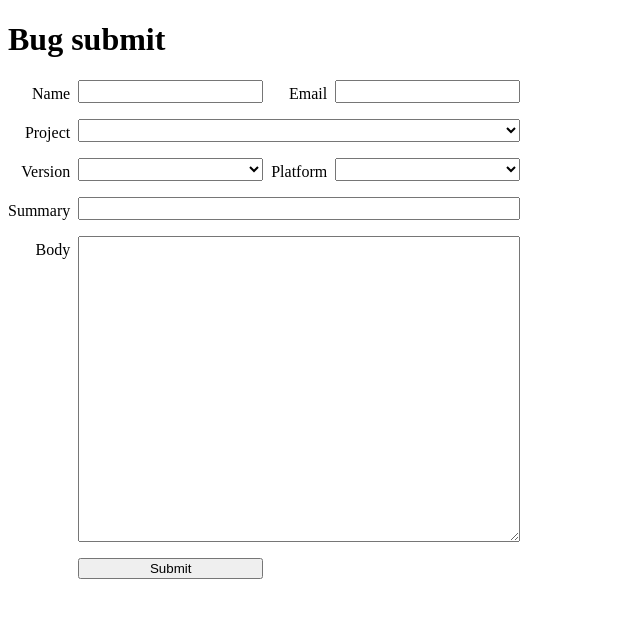
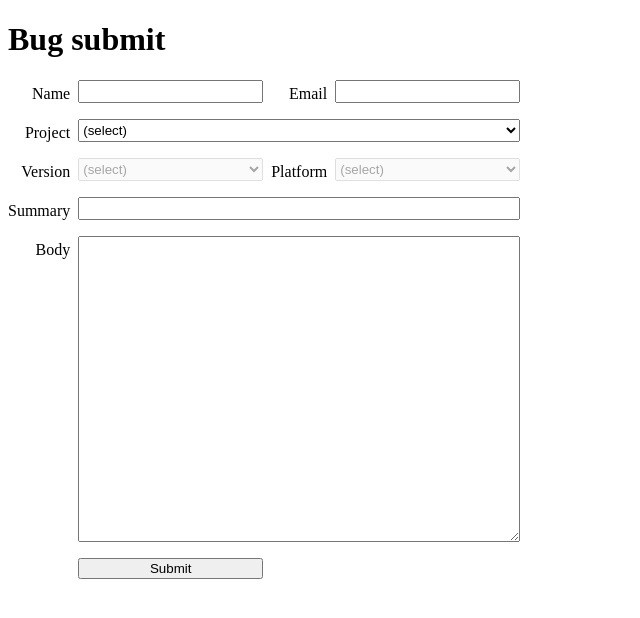
Before and after one commit to keianrao/WebCRUD, an Angular app in the folder BugSubmit/BugSubmit/: page / in a window 1280 px wide. Shown: the top 618 px of the page, without its empty margins (0-640 px from the left). Built offline with nearby package versions, Linux system fonts and the light colour scheme.

Commit message:
Added.. "introductory" combobox loading.

```diff
--- a/BugSubmit/BugSubmit/src/app/app.component.html
+++ b/BugSubmit/BugSubmit/src/app/app.component.html
@@ -1,6 +1,6 @@
 <h1>Bug submit</h1>
 
-<div class="status" [hidden]="ready">{{ statusMessage }}</div>
+<div class="status" [hidden]="!statusMessage">{{ statusMessage }}</div>
 
 <div class="grid">
 	<label>Name</label>
@@ -9,11 +9,30 @@
 	<input type="text" [disabled]="!ready" />
 
 	<label>Project</label>
-	<select class="full" [disabled]="!ready"></select>
+	<select class="full"
+			[disabled]="!ready || availableProjects.length == 0"
+			(change)="selectProject($event.target.value)">
+		<option value="null">(select)</option>
+		<option *ngFor="let project of availableProjects">
+			{{ project }}
+		</option>
+	</select>
 	<label>Version</label>
-	<select [disabled]="!ready"></select>
+	<select [disabled]="!ready || availableVersions.length == 0"
+			(change)="selectVersion($event.target.value)">
+		<option value="null">(select)</option>
+		<option *ngFor="let version of availableVersions">
+			{{ version }}
+		</option>
+	</select>
 	<label>Platform</label>
-	<select [disabled]="!ready"></select>
+	<select [disabled]="!ready || availablePlatforms.length == 0"
+			(input)="selectPlatform($event.target.value)">
+		<option value="null">(select)</option>
+		<option *ngFor="let platform of availablePlatforms">
+			{{ platform }}
+		</option>
+	</select>
 
 	<label>Summary</label>
 	<input class="full" type="text" [disabled]="!ready" />
--- a/BugSubmit/BugSubmit/src/app/app.component.ts
+++ b/BugSubmit/BugSubmit/src/app/app.component.ts
@@ -10,6 +10,13 @@ export class AppComponent {
   title = 'BugSubmit';
   statusMessage = "Loading data from the server. Pardon us for the wait..";
   ready = false;
+  projectInfo = [];
+  selectedProject = null;
+  selectedVersion = null;
+  selectedPlatform = null;
+  availableProjects = [];
+  availableVersions = [];
+  availablePlatforms = [];
 
   // Angular's generators are forcing a style of width-2 soft tabs.
   // Given this framework is quite opinionated, we should probably get
@@ -37,30 +44,31 @@ export class AppComponent {
   fetchError() {
 	this.statusMessage =
 		"We tried to fetch project info from the database,"
-		+ "but were unsuccessful."
-		+ "Sorry; this bug reporter presently won't work.";
+		+ " but were unsuccessful."
+		+ " Sorry; this bug reporter presently won't work.";
 	// Does TypeScript enforce statement terminators?
 	// I expected compile errors from the above.
   }
 
   integrateProjectInfo(projectInfo) {
-  	// This is a bit tricky. We show versions only after a project
-	// is selected, and we show platforms only after a version is selected.
-	// And since ProjectInfoService didn't do it for us, we have to
-	// organise platforms hierarchically under versions too.
+	this.projectInfo = projectInfo;
+	this.availableProjects = this.getProjects(this.projectInfo);
+	// Rather than transform the data to a form suitable for us, I'm
+	// just going to live iterate everytime. The form we need (hierarchical
+	// dictionary keyed by name) is troublesome to transform this into.
 
-	// For now let's pretend it worked. Bad.
 	return true;
   }
 
-  badProjectInfo() {
+  badProjectInfo(error) {
+  	console.error(error);
 	this.statusMessage =
 		"We fetched some project info, but they were bad."
-		+ "Sorry; this bug reporter presently won't work.";
+		+ " Sorry; this bug reporter presently won't work.";
   }
 
   enableForm() {
-  	this.statusMessage = "Successfully loaded.";
+  	this.statusMessage = "";
   	this.ready = true;
   }
 
@@ -68,7 +76,57 @@ export class AppComponent {
   	console.error(error);
 	this.statusMessage =
 		"Something quite unexpected occured."
-		+ "Sorry; this bug reporter presently won't work.";
+		+ " Sorry; this bug reporter presently won't work.";
+  }
+
+  selectProject = name => {
+  	this.selectedProject = name;
+	this.selectedVersion = null;
+	this.selectedPlatform = null;
+	this.availableVersions = this.getVersions(
+		this.projectInfo,
+		this.selectedProject
+	);
+	this.selectVersion(null);
+	this.selectPlatform(null);
+  }
+
+  selectVersion = version => {
+  	this.selectedVersion = version;
+	this.selectedPlatform = null;
+	this.availablePlatforms = this.getPlatforms(
+		this.projectInfo,
+		this.selectedProject,
+		this.selectedVersion
+	);
+	this.selectPlatform(null);
+  }
+
+  selectPlatform = platform => {
+  	this.selectedPlatform = platform;
+  }
+
+  alistFind(array, key, value) {
+  	return array.find(elem => elem[key] == value);
+  }
+
+  getProjects(projectInfo) {
+  	return projectInfo.map(project => project.name);
+  }
+
+  getVersions(projectInfo, project) {
+  	project = this.alistFind(projectInfo, "name", project);
+	if (!project) return [];
+  	return project.versions.map(version => version.version);
+  }
+
+  getPlatforms(projectInfo, project, version) {
+  	project = this.alistFind(projectInfo, "name", project);
+	if (!project) return [];
+	return project.versions.reduce((platforms, elem) => {
+		if (elem.version == version) platforms.push(elem.platform);
+		return platforms;
+	}, []);
   }
 
 }
```
